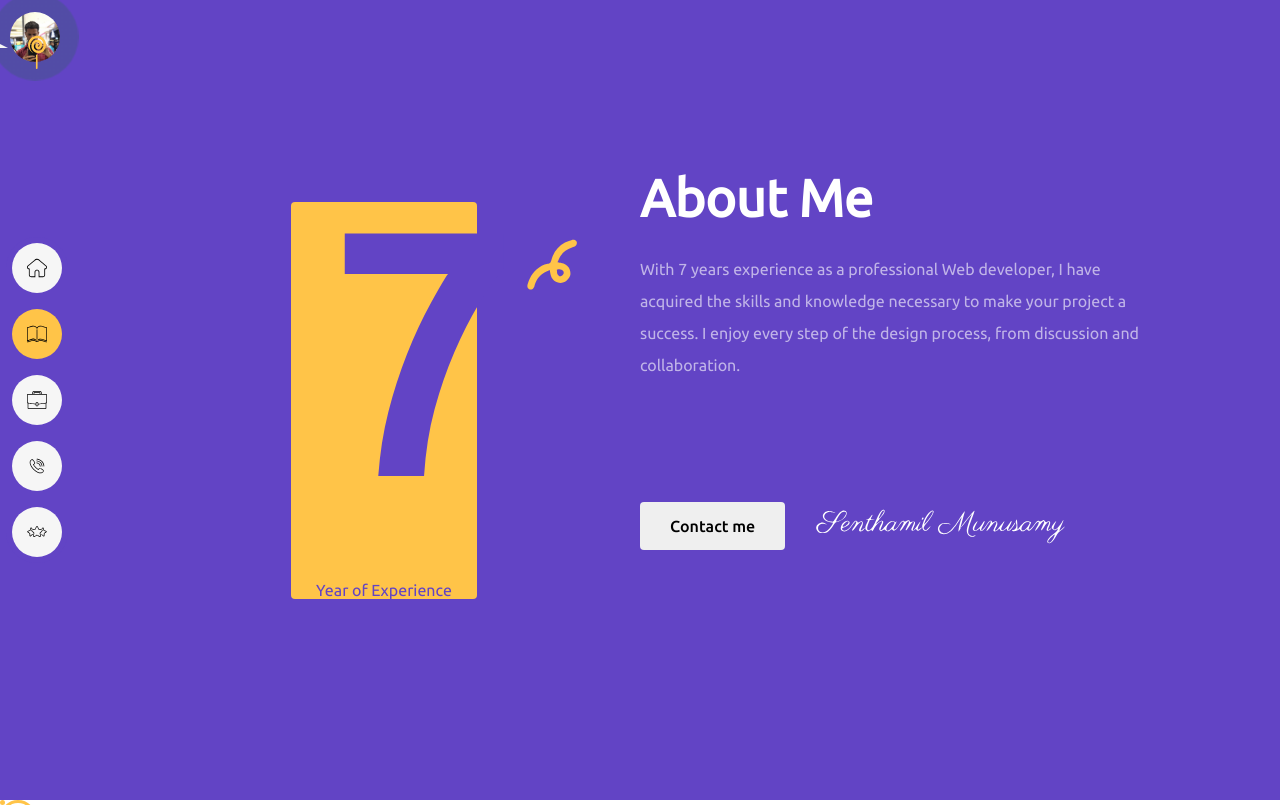
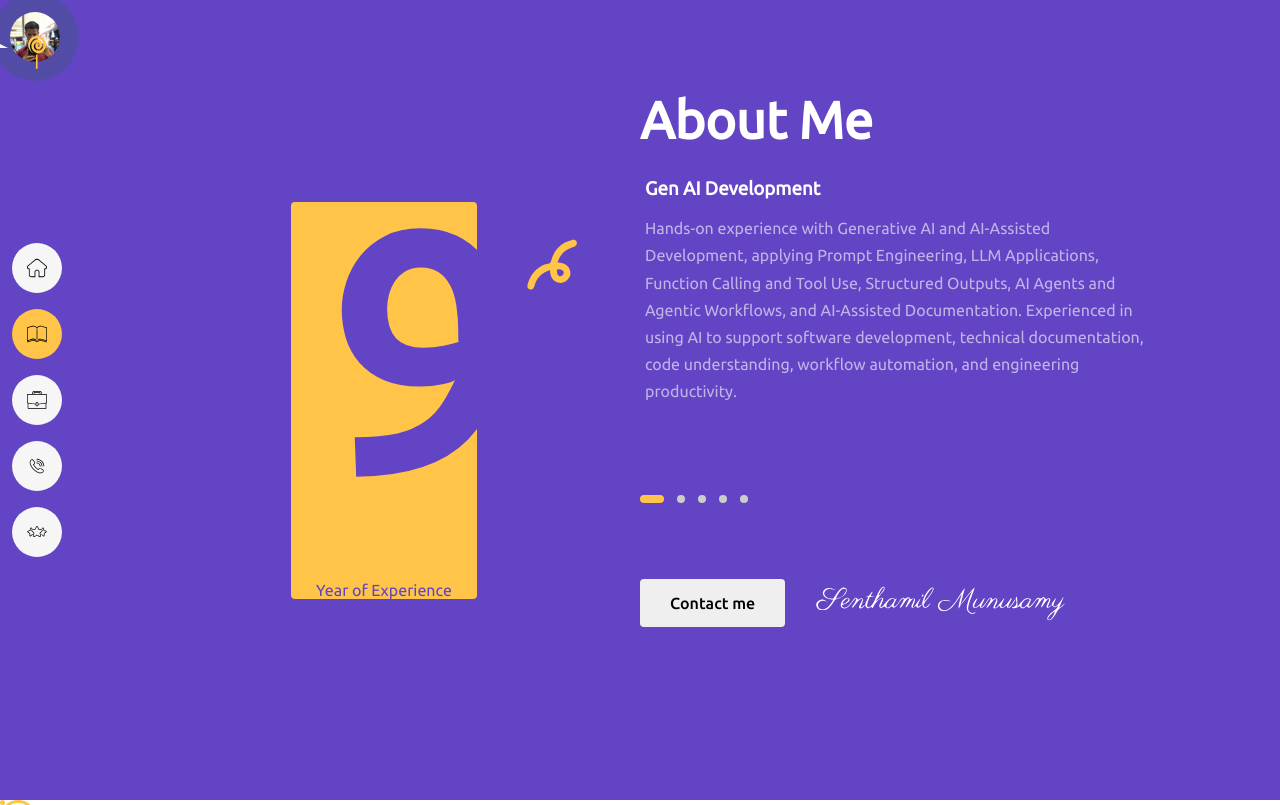
Before and after one commit to JammyJamm/Portfolio, a React (Create React App) app in the folder sourcecode/: page /about in a window 1280 px wide. Built offline with nearby package versions, Linux system fonts and the light colour scheme.

Commit message:
#About Content and Stylings

```diff
--- a/sourcecode/src/pages/about/Index.js
+++ b/sourcecode/src/pages/about/Index.js
@@ -1,31 +1,181 @@
+import React, { useEffect, useState } from "react";
 import "./style.scss";
+
 import { ReactComponent as AboutLanch } from "../assert/aboutLaunch.svg";
 import { ReactComponent as Signature } from "../assert/signature.svg";
+
 const About = () => {
+  const [currentSlide, setCurrentSlide] = useState(0);
+
+  const slides = [
+    {
+      title: "Gen AI Development",
+      content: (
+        <>
+          Hands-on experience with Generative AI and AI-Assisted Development,
+          applying Prompt Engineering, LLM Applications, Function Calling and
+          Tool Use, Structured Outputs, AI Agents and Agentic Workflows, and
+          AI-Assisted Documentation. Experienced in using AI to support software
+          development, technical documentation, code understanding, workflow
+          automation, and engineering productivity.
+        </>
+      ),
+    },
+    {
+      title: "ReactJS",
+      content: (
+        <>
+          4+ years of hands-on experience in developing modern, responsive, and
+          scalable frontend applications using ReactJS, JavaScript, and
+          TypeScript. Experienced in reusable components, component-based
+          architecture, responsive layouts, state management, REST API
+          integration, dynamic data rendering, form handling, routing, UI
+          libraries, performance optimization, debugging, and maintainable
+          frontend development. Collaborated with UX/UI designers, backend
+          developers, QA engineers, and business stakeholders to deliver
+          high-quality React-based applications.
+        </>
+      ),
+    },
+    {
+      title: "UI Development",
+      content: (
+        <>
+          9+ years of experience in translating UX designs and business
+          requirements into production-ready interfaces. Skilled in HTML5, CSS3,
+          JavaScript, TypeScript, Material UI, Bootstrap, responsive web
+          development, reusable components, component-based architecture,
+          accessibility, cross-browser compatibility, frontend performance, REST
+          API integration, and maintainable UI development.
+        </>
+      ),
+    },
+    {
+      title: "UX Design",
+      content: (
+        <>
+          9+ years of experience in UX Design, creating user-centered,
+          responsive, accessible, and scalable digital experiences. Skilled in
+          UX research, user flows, information architecture, wireframing,
+          hand-drawn sketches, mockups, prototypes, usability testing, design
+          systems, visual design, interaction design, content strategy, and
+          responsive layouts.
+        </>
+      ),
+    },
+
+    {
+      title: "Industrial Activities",
+      content: (
+        <>
+          Active participation in Agile/Scrum environments, technical training,
+          knowledge-sharing sessions, workshops, design reviews, code reviews,
+          and team collaboration. Experienced in working with Product Owners,
+          Business Analysts, UX/UI Designers, Architects, Developers, and QA
+          Engineers. Familiar with Azure DevOps, Git/GitHub, Jira, CI/CD,
+          cloud-based development, testing, debugging, documentation, and
+          production support.
+        </>
+      ),
+    },
+  ];
+
+  const nextSlide = () => {
+    setCurrentSlide((prev) => (prev + 1) % slides.length);
+  };
+
+  const prevSlide = () => {
+    setCurrentSlide((prev) => (prev - 1 + slides.length) % slides.length);
+  };
+
+  // Auto slide
+  useEffect(() => {
+    const interval = setInterval(() => {
+      nextSlide();
+    }, 6000);
+
+    return () => clearInterval(interval);
+  }, []);
+
   return (
-    <div className="ui-about ">
-      <div className="container-fluid ">
+    <div className="ui-about">
+      <div className="container-fluid">
         <div className="col hori_center">
+          {/* Experience */}
           <div className="col-6 experience">
             <div className="box">
-              <b>7</b>
+              <b>9</b>
               <label>Year of Experience</label>
+
               <AboutLanch
                 width="50px"
-                style={{ position: "absolute", top: "0px", right: "-100px" }}
+                style={{
+                  position: "absolute",
+                  top: "0px",
+                  right: "-100px",
+                }}
               />
             </div>
           </div>
+
+          {/* About */}
           <div className="col-6 text">
             <h1>About Me</h1>
-            <p>
-              With 7 years experience as a professional Web developer, I have
-              acquired the skills and knowledge necessary to make your project a
-              success. I enjoy every step of the design process, from discussion
-              and collaboration.
-            </p>
+
+            <div className="about-carousel">
+              <div
+                className="carousel-track"
+                style={{
+                  transform: `translateX(-${currentSlide * 100}%)`,
+                }}
+              >
+                {slides.map((slide, index) => (
+                  <div className="carousel-slide" key={index}>
+                    <h3>{slide.title}</h3>
+                    <p>{slide.content}</p>
+                  </div>
+                ))}
+              </div>
+            </div>
+
+            {/* Carousel Controls */}
+            <div className="carousel-controls">
+              {/* <button
+                className="carousel-btn"
+                onClick={prevSlide}
+                aria-label="Previous slide"
+              >
+                ‹
+              </button> */}
+
+              <div className="carousel-dots">
+                {slides.map((_, index) => (
+                  <button
+                    key={index}
+                    className={`dot ${currentSlide === index ? "active" : ""}`}
+                    onClick={() => setCurrentSlide(index)}
+                    aria-label={`Go to slide ${index + 1}`}
+                  />
+                ))}
+              </div>
+
+              {/* <span>
+                {currentSlide + 1} / {slides.length}
+              </span> */}
+
+              {/* <button
+                className="carousel-btn"
+                onClick={nextSlide}
+                aria-label="Next slide"
+              >
+                ›
+              </button> */}
+            </div>
+
+            {/* Contact */}
             <div className="btn-group signature">
               <button className="btn-secondary">Contact me</button>
+
               <Signature width="300px" />
             </div>
           </div>
@@ -34,4 +184,5 @@ const About = () => {
     </div>
   );
 };
+
 export default About;
--- a/sourcecode/src/pages/about/style.scss
+++ b/sourcecode/src/pages/about/style.scss
@@ -62,3 +62,84 @@
     }
   }
 }
+// Carosle Styling Starts
+.about-carousel {
+  width: 100%;
+  overflow: hidden;
+  position: relative;
+}
+
+.carousel-track {
+  display: flex;
+  width: 100%;
+  transition: transform 0.5s ease-in-out;
+}
+
+.carousel-slide {
+  min-width: 100%;
+  flex: 0 0 100%;
+  box-sizing: border-box;
+  padding: 10px 5px;
+}
+
+.carousel-slide h3 {
+  margin-bottom: 15px;
+}
+
+.carousel-slide p {
+  line-height: 1.7;
+  margin: 0;
+}
+
+.carousel-controls {
+  display: flex;
+  align-items: center;
+  gap: 15px;
+  margin-top: 25px;
+}
+
+.carousel-btn {
+  width: 40px;
+  height: 40px;
+  border: 1px solid #ccc;
+  background: transparent;
+  border-radius: 50%;
+  cursor: pointer;
+  font-size: 25px;
+
+  display: flex;
+  align-items: center;
+  justify-content: center;
+
+  transition: all 0.3s ease;
+}
+
+.carousel-btn:hover {
+  background: #000;
+  color: #fff;
+}
+
+.carousel-dots {
+  display: flex;
+  align-items: center;
+  gap: 7px;
+}
+
+.dot {
+  width: 8px;
+  height: 8px;
+  padding: 0;
+  border: none;
+  border-radius: 50%;
+  background: #ccc;
+  cursor: pointer;
+
+  transition: all 0.3s ease;
+}
+
+.dot.active {
+  width: 24px;
+  border-radius: 10px;
+  background: var(--yellow);
+}
+//carousel styling ends
```
